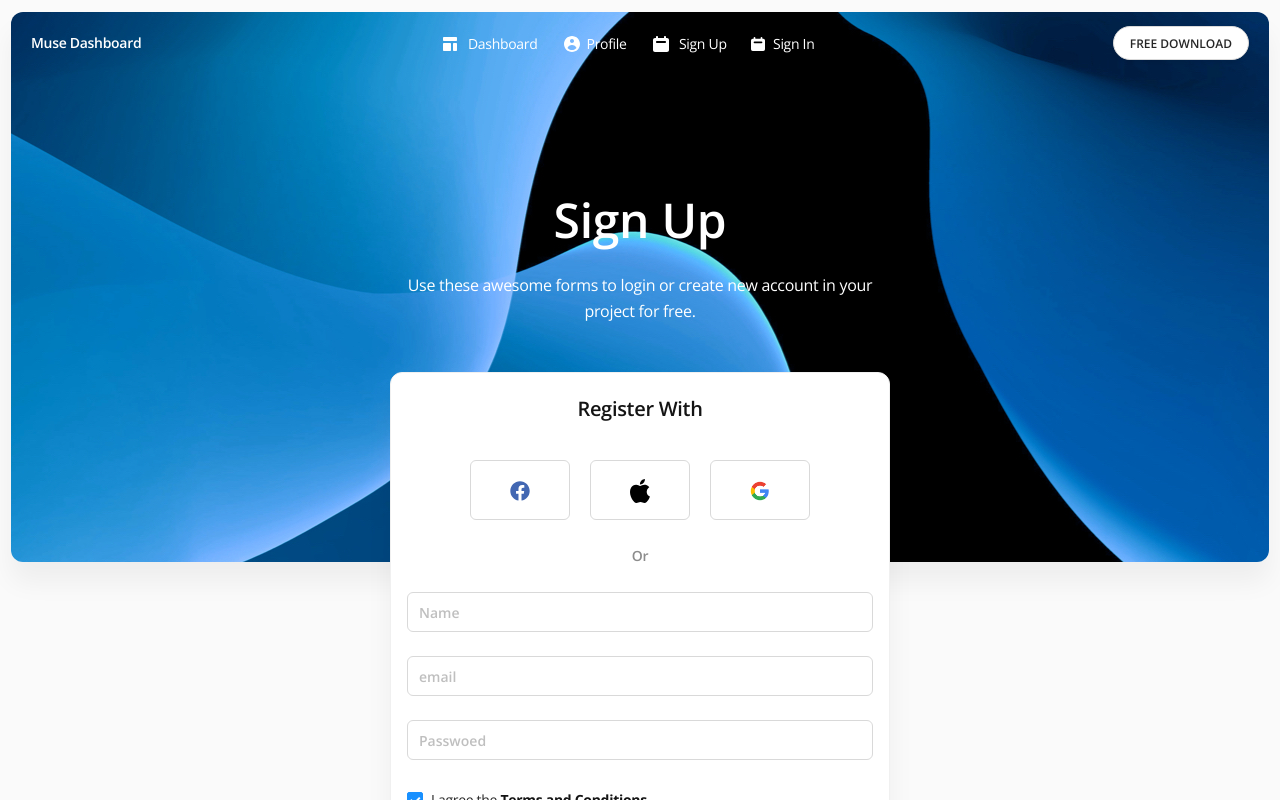
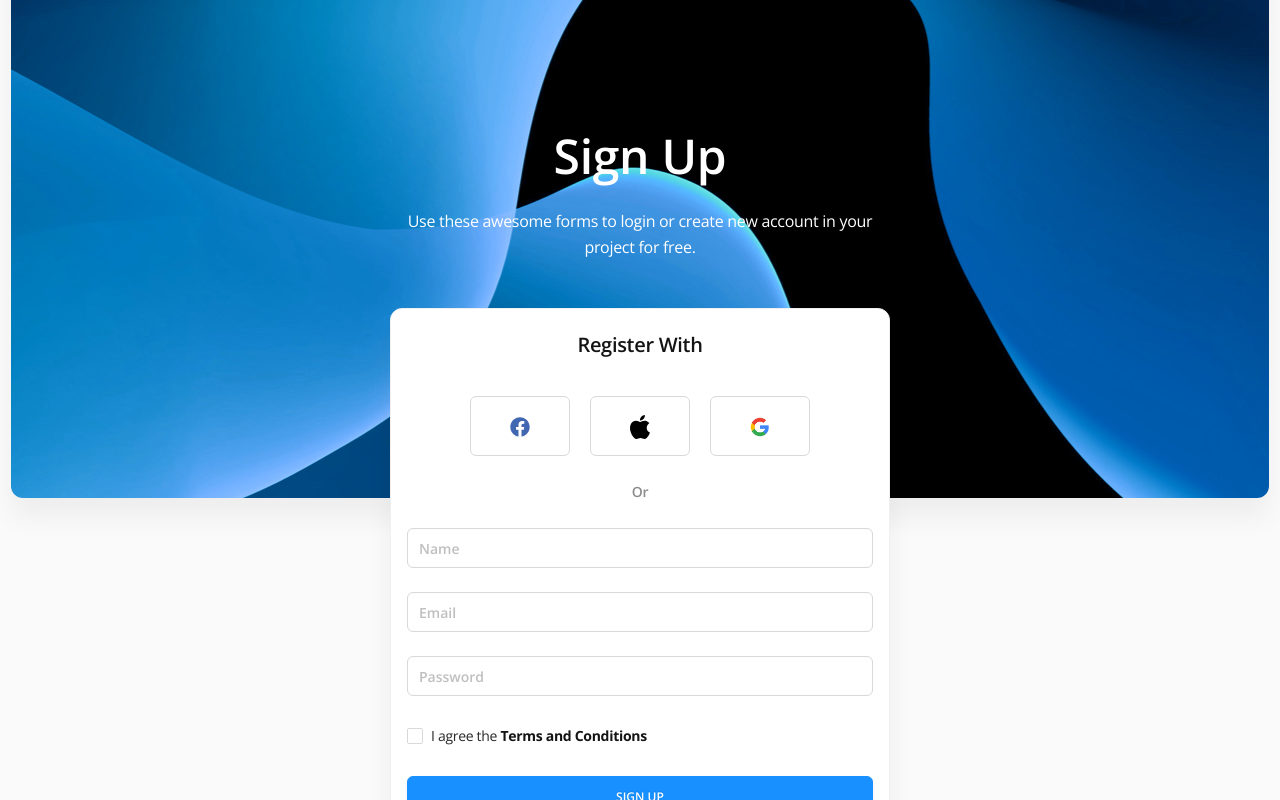
Before and after one commit to hasan-furkan/mernstack-login, a React (Create React App) app in the folder client/: page /sign-up in a window 1280 px wide. Shown: the top 800 px of the page. Built offline with nearby package versions, Linux system fonts and the light colour scheme.

Commit message:
yup validation add

```diff
--- /dev/null
+++ b/client/config-overrides.js
@@ -0,0 +1,11 @@
+const path = require('path')
+const rewireAliases = require('react-app-rewire-aliases')
+
+module.exports = function override(config, env) {
+    config = rewireAliases.aliasesOptions({
+        'src': path.resolve(__dirname, 'src'),
+
+    })(config, env)
+
+    return config
+}
--- a/client/src/App.js
+++ b/client/src/App.js
@@ -13,12 +13,15 @@ import { Switch, Route, Redirect } from "react-router-dom";
 import Home from "./pages/Home";
 import Tables from "./pages/Tables";
 import Profile from "./pages/Profile";
-import SignUp from "./pages/SignUp";
+import {SignUp} from "./pages/SignUp";
 import SignIn from "./pages/SignIn";
 import Main from "./components/layout/Main";
 import "antd/dist/antd.css";
 import "./assets/styles/main.css";
 import "./assets/styles/responsive.css";
+
+import 'react-toastify/dist/ReactToastify.css'
+import {ToastContainer} from "react-toastify";
 
 function App() {
   return (
@@ -33,6 +36,7 @@ function App() {
           <Redirect from="*" to="/dashboard" />
         </Main>
       </Switch>
+        <ToastContainer />
     </div>
   );
 }
--- /dev/null
+++ b/client/src/components/toastComponent.js
@@ -0,0 +1,40 @@
+import {toast} from "react-toastify";
+
+export const toastSuccess = (data) => {
+    toast.success(data, {
+        position: "top-right",
+        autoClose: 2500,
+        hideProgressBar: false,
+        closeOnClick: true,
+        pauseOnHover: true,
+        draggable: true,
+        progress: undefined,
+        theme: "light",
+    });
+}
+
+export const toastError = (data) => {
+    toast.error(data, {
+        position: "top-right",
+        autoClose: 2500,
+        hideProgressBar: false,
+        closeOnClick: true,
+        pauseOnHover: true,
+        draggable: true,
+        progress: undefined,
+        theme: "light",
+    });
+}
+
+export const toastWarning = (data) => {
+    toast.warning(data, {
+        position: "top-right",
+        autoClose: 2500,
+        hideProgressBar: false,
+        closeOnClick: true,
+        pauseOnHover: true,
+        draggable: true,
+        progress: undefined,
+        theme: "light",
+    });
+}
--- a/client/src/index.js
+++ b/client/src/index.js
@@ -1,22 +1,15 @@
-/*!
-=========================================================
-* Muse Ant Design Dashboard - v1.0.0
-=========================================================
-* Product Page: https://www.creative-tim.com/product/muse-ant-design-dashboard
-* Copyright 2021 Creative Tim (https://www.creative-tim.com)
-* Licensed under MIT (https://github.com/creativetimofficial/muse-ant-design-dashboard/blob/main/LICENSE.md)
-* Coded by Creative Tim
-=========================================================
-* The above copyright notice and this permission notice shall be included in all copies or substantial portions of the Software.
-*/
 import React from "react";
 import ReactDOM from "react-dom";
 import { BrowserRouter } from "react-router-dom";
 import App from "./App";
+import {Provider} from "react-redux";
+import {store} from "./stores";
 
 ReactDOM.render(
-  <BrowserRouter>
-    <App />
-  </BrowserRouter>,
+<Provider store={store} >
+    <BrowserRouter>
+        <App />
+    </BrowserRouter>
+</Provider>,
   document.getElementById("root"),
 );
--- a/client/src/pages/SignUp.js
+++ b/client/src/pages/SignUp.js
@@ -1,15 +1,4 @@
-/*!
-=========================================================
-* Muse Ant Design Dashboard - v1.0.0
-=========================================================
-* Product Page: https://www.creative-tim.com/product/muse-ant-design-dashboard
-* Copyright 2021 Creative Tim (https://www.creative-tim.com)
-* Licensed under MIT (https://github.com/creativetimofficial/muse-ant-design-dashboard/blob/main/LICENSE.md)
-* Coded by Creative Tim
-=========================================================
-* The above copyright notice and this permission notice shall be included in all copies or substantial portions of the Software.
-*/
-import React, { Component } from "react";
+import React  from "react";
 import {
   Layout,
   Menu,
@@ -32,138 +21,29 @@ import {
   GithubOutlined,
 } from "@ant-design/icons";
 import HtmlHead from "../components/layout/Helmet";
+import {toastError, toastSuccess} from "../components/toastComponent";
+import {useDispatch} from "react-redux";
+
+import {setUser} from "../stores/auth";
+import {validationRegisterSchema, yupSync} from "../utils/validate";
 
 const { Title } = Typography;
-const { Header, Footer, Content } = Layout;
-const template = [
-  <svg
-    data-v-4ebdc598=""
-    width="20"
-    height="20"
-    viewBox="0 0 20 20"
-    fill="none"
-    xmlns="http://www.w3.org/2000/svg"
-  >
-    <path
-      data-v-4ebdc598=""
-      d="M3 4C3 3.44772 3.44772 3 4 3H16C16.5523 3 17 3.44772 17 4V6C17 6.55228 16.5523 7 16 7H4C3.44772 7 3 6.55228 3 6V4Z"
-      fill="#111827"
-      className="fill-muted"
-    ></path>
-    <path
-      data-v-4ebdc598=""
-      d="M3 10C3 9.44771 3.44772 9 4 9H10C10.5523 9 11 9.44771 11 10V16C11 16.5523 10.5523 17 10 17H4C3.44772 17 3 16.5523 3 16V10Z"
-      fill="#111827"
-      className="fill-muted"
-    ></path>
-    <path
-      data-v-4ebdc598=""
-      d="M14 9C13.4477 9 13 9.44771 13 10V16C13 16.5523 13.4477 17 14 17H16C16.5523 17 17 16.5523 17 16V10C17 9.44771 16.5523 9 16 9H14Z"
-      fill="#111827"
-      className="fill-muted"
-    ></path>
-  </svg>,
-];
-const profile = [
-  <svg
-    data-v-4ebdc598=""
-    width="20"
-    height="20"
-    viewBox="0 0 20 20"
-    fill="none"
-    xmlns="http://www.w3.org/2000/svg"
-  >
-    <path
-      data-v-4ebdc598=""
-      fillRule="evenodd"
-      clipRule="evenodd"
-      d="M18 10C18 14.4183 14.4183 18 10 18C5.58172 18 2 14.4183 2 10C2 5.58172 5.58172 2 10 2C14.4183 2 18 5.58172 18 10ZM12 7C12 8.10457 11.1046 9 10 9C8.89543 9 8 8.10457 8 7C8 5.89543 8.89543 5 10 5C11.1046 5 12 5.89543 12 7ZM9.99993 11C7.98239 11 6.24394 12.195 5.45374 13.9157C6.55403 15.192 8.18265 16 9.99998 16C11.8173 16 13.4459 15.1921 14.5462 13.9158C13.756 12.195 12.0175 11 9.99993 11Z"
-      fill="#111827"
-      className="fill-muted"
-    ></path>
-  </svg>,
-];
-const signup = [
-  <svg
-    data-v-4ebdc598=""
-    width="20"
-    height="20"
-    viewBox="0 0 20 20"
-    fill="none"
-    xmlns="http://www.w3.org/2000/svg"
-  >
-    <path
-      data-v-4ebdc598=""
-      fillRule="evenodd"
-      clipRule="evenodd"
-      d="M6 2C5.44772 2 5 2.44772 5 3V4H4C2.89543 4 2 4.89543 2 6V16C2 17.1046 2.89543 18 4 18H16C17.1046 18 18 17.1046 18 16V6C18 4.89543 17.1046 4 16 4H15V3C15 2.44772 14.5523 2 14 2C13.4477 2 13 2.44772 13 3V4H7V3C7 2.44772 6.55228 2 6 2ZM6 7C5.44772 7 5 7.44772 5 8C5 8.55228 5.44772 9 6 9H14C14.5523 9 15 8.55228 15 8C15 7.44772 14.5523 7 14 7H6Z"
-      fill="#111827"
-      className="fill-muted"
-    ></path>
-  </svg>,
-];
-const signin = [
-  <svg
-    xmlns="http://www.w3.org/2000/svg"
-    width="14"
-    height="14"
-    viewBox="0 0 14 14"
-  >
-    <path
-      className="fill-muted"
-      d="M12.25,14H1.75A1.752,1.752,0,0,1,0,12.25V3.5A1.752,1.752,0,0,1,1.75,1.75h.876V.875a.875.875,0,0,1,1.75,0V1.75h5.25V.875a.875.875,0,0,1,1.75,0V1.75h.875A1.752,1.752,0,0,1,14,3.5v8.75A1.752,1.752,0,0,1,12.25,14ZM3.5,4.375a.875.875,0,0,0,0,1.75h7a.875.875,0,0,0,0-1.75Z"
-    />
-  </svg>,
-];
-export default class SignUp extends Component {
-  render() {
+const { Footer, Content } = Layout;
+
+export const  SignUp = () => {
+  const dispatch = useDispatch()
+
   const onFinish = (values) => {
-      console.log("Success:", values);
+      toastSuccess("basarili")
   };
 
   const onFinishFailed = (errorInfo) => {
-      console.log("Failed:", errorInfo);
+    toastError("lutfen formu duzgun bir sekilde doldurunuz")
   };
   return (
       <>
         <HtmlHead title="Sign Up" description="Sign Up" />
         <div className="layout-default ant-layout layout-sign-up">
-          <Header>
-            <div className="header-col header-brand">
-              <h5>Muse Dashboard</h5>
-            </div>
-            <div className="header-col header-nav">
-              <Menu mode="horizontal" defaultSelectedKeys={["1"]}>
-                <Menu.Item key="1">
-                  <Link to="/dashboard">
-                    {template}
-                    <span> Dashboard</span>
-                  </Link>
-                </Menu.Item>
-                <Menu.Item key="2">
-                  <Link to="/profile">
-                    {profile}
-                    <span>Profile</span>
-                  </Link>
-                </Menu.Item>
-                <Menu.Item key="3">
-                  <Link to="/sign-up">
-                    {signup}
-                    <span> Sign Up</span>
-                  </Link>
-                </Menu.Item>
-                <Menu.Item key="4">
-                  <Link to="/sign-in">
-                    {signin}
-                    <span> Sign In</span>
-                  </Link>
-                </Menu.Item>
-              </Menu>
-            </div>
-            <div className="header-col header-btn">
-              <Button type="false">FREE DOWNLOAD</Button>
-            </div>
-          </Header>
 
           <Content className="p-0">
             <div className="sign-up-header">
@@ -199,36 +79,32 @@ export default class SignUp extends Component {
                   onFinish={onFinish}
                   onFinishFailed={onFinishFailed}
                   className="row-col"
+
               >
                 <Form.Item
-                  name="Name"
-                  rules={[
-                    { required: true, message: "Please input your username!" },
-                  ]}
+                    name="fullName"
+                    rules={[yupSync]}
                 >
                   <Input placeholder="Name" />
                 </Form.Item>
                 <Form.Item
                     name="email"
-                  rules={[
-                    { required: true, message: "Please input your email!" },
-                  ]}
+                    rules={[yupSync]}
                 >
-                  <Input placeholder="email" />
+                  <Input placeholder="Email" />
                 </Form.Item>
                 <Form.Item
                     name="password"
-                  rules={[
-                    { required: true, message: "Please input your password!" },
-                  ]}
+                    rules={[yupSync]}
                 >
-                  <Input placeholder="Passwoed" />
+                  <Input placeholder="Password" type="password" />
                 </Form.Item>
 
-                <Form.Item name="remember" valuePropName="checked">
+                <Form.Item name="kvkk" valuePropName="checked" rules={[yupSync]}
+                >
                   <Checkbox>
                     I agree the{" "}
-                    <a href="#pablo" className="font-bold text-dark">
+                    <a href="#" className="font-bold text-dark">
                       Terms and Conditions
                     </a>
                   </Checkbox>
@@ -294,6 +170,5 @@ export default class SignUp extends Component {
           </Footer>
         </div>
       </>
-    );
+  )
 }
-}
--- /dev/null
+++ b/client/src/stores/auth.js
@@ -0,0 +1,21 @@
+import { createSlice } from '@reduxjs/toolkit'
+
+const initialState = {
+    user: false,
+}
+
+export const authSlice = createSlice({
+    name: 'auth',
+    initialState,
+    reducers: {
+        setUser: (state, action) => {
+            state.user = action.payload
+        },
+
+    },
+})
+
+// Action creators are generated for each case reducer function
+export const { setUser } = authSlice.actions
+
+export default authSlice.reducer
--- /dev/null
+++ b/client/src/stores/index.js
@@ -0,0 +1,8 @@
+import { configureStore } from '@reduxjs/toolkit'
+import auth from "./auth";
+
+export const store = configureStore({
+    reducer: {
+        auth: auth
+    },
+})
--- /dev/null
+++ b/client/src/utils/validate.js
@@ -0,0 +1,38 @@
+import * as Yup from 'yup';
+
+export const validationRegisterSchema = Yup.object().shape({
+    fullName: Yup.string().required('Name is required'),
+    email: Yup.string()
+        .email('Please enter valid email')
+        .required('Email is required')
+    ,
+    password: Yup.string()
+        .matches(/\w*[a-z]\w*/, 'Password must have a small letter')
+        .matches(/\w*[A-Z]\w*/, 'Password must have a capital letter')
+        .matches(/\d/, 'Password must have a number')
+        .min(8, ({min}) => `Password must be at least ${min} characters`)
+        .required('Password is required'),
+    kvkk: Yup.boolean()
+        .required("Kvkk text confirm required")
+});
+
+export const validationLoginSchema= Yup.object().shape({
+    email: Yup.string()
+        .email('Please enter valid email')
+        .required('Email is required')
+        .label('Email'),
+    password: Yup.string()
+        .matches(/\w*[a-z]\w*/, 'Password must have a small letter')
+        .matches(/\w*[A-Z]\w*/, 'Password must have a capital letter')
+        .matches(/\d/, 'Password must have a number')
+        .min(8, ({min}) => `Password must be at least ${min} characters`)
+        .required('Password is required')
+        .label('Password'),
+});
+
+
+export const yupSync = {
+    async validator({ field }, value) {
+        await validationRegisterSchema.validateSyncAt(field, { [field]: value });
+    },
+};
```
Also changed, not shown: client/package.json (+13 -4 lines), 1 other file (tests, documents, lock files or other folders). Lines whose indentation alone changed are shown as unchanged.
